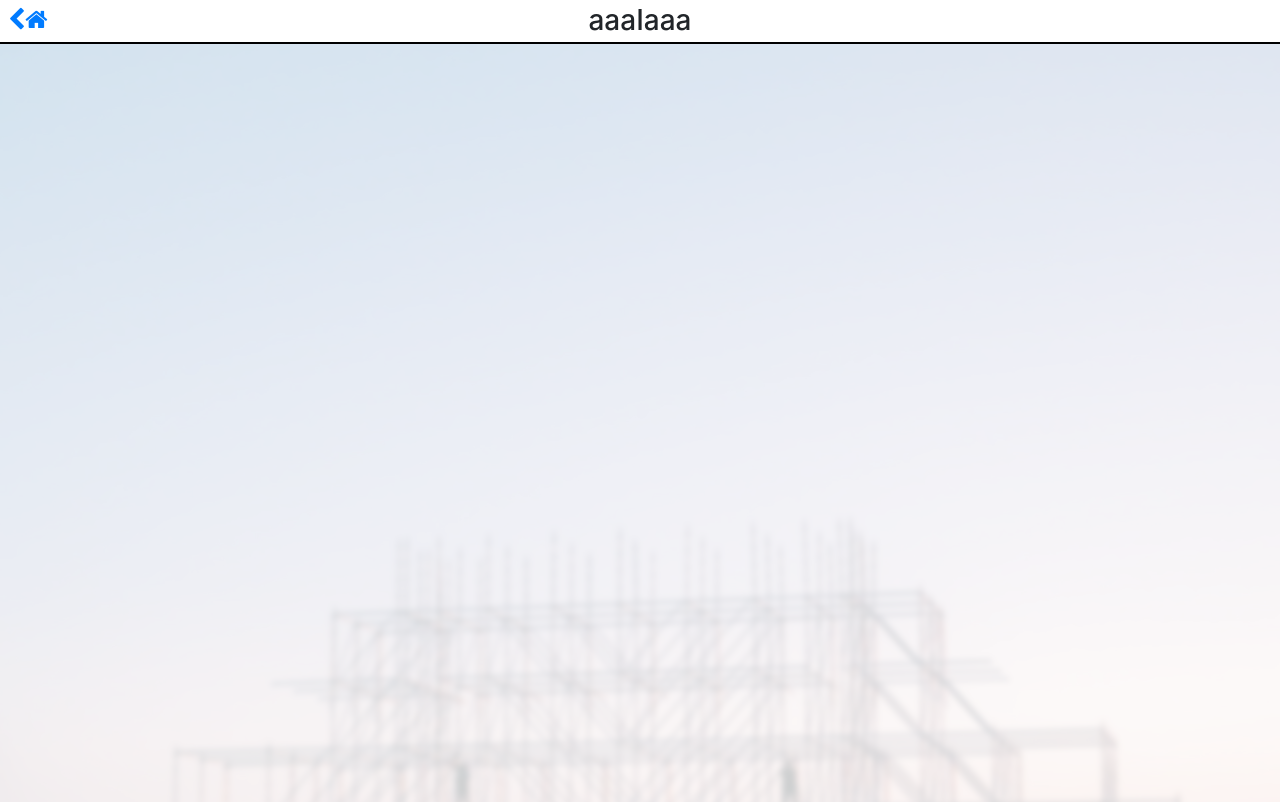
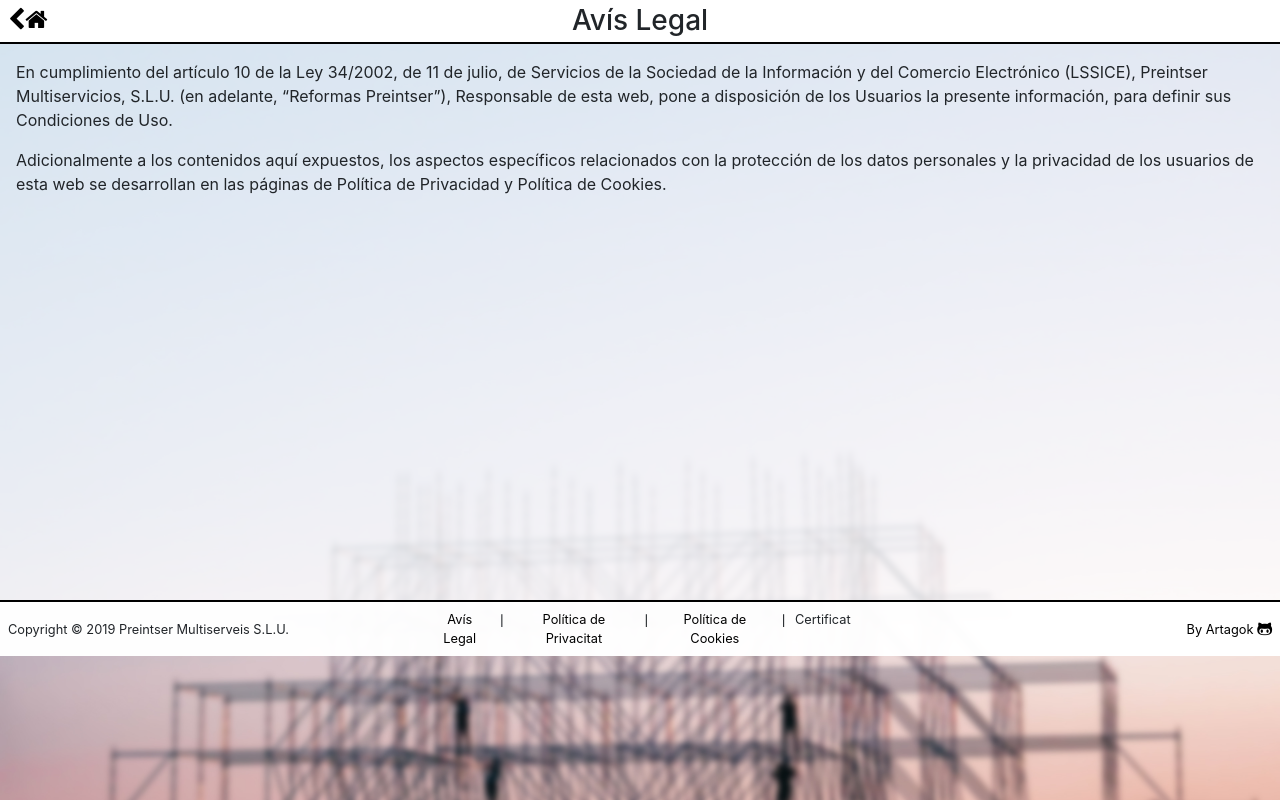
Before and after one commit to Artagok/preintser, a React (Create React App) app: page /legal in a window 1280 px wide. Shown: the top 802 px of the page. Built offline with nearby package versions, Linux system fonts and the light colour scheme.

Commit message:
10/02/2020 - Legal Texts (Z)

```diff
--- a/src/compontents/Contact.css
+++ b/src/compontents/Contact.css
@@ -8,6 +8,7 @@
   width: 30%;
   border: 1px solid black;
   text-align: center;
+  word-wrap: break-word;
   box-sizing: border-box;
   padding: 2rem;
   margin: 0 1rem;
--- a/src/compontents/Footer.css
+++ b/src/compontents/Footer.css
@@ -28,10 +28,19 @@
 .footer-item span {
   cursor: pointer;
 }
+.footer-item span:hover {
+  cursor: pointer;
+  color: #007bff;
+  text-decoration: underline;
+}
 .footer-item pre {
   margin: 0;
   font-size: inherit;
   overflow: hidden;
+}
+.footer-item a {
+  text-decoration: none;
+  color: black;
 }
 .certificate-modal {
   background: transparent !important;
--- a/src/compontents/LegalTexts.css
+++ b/src/compontents/LegalTexts.css
@@ -1,5 +1,5 @@
 .legaltexts-wrapper {
-  height: 1500px;
+  height: 600px;
 }
 .title-bar {
   padding: 0.25rem 0.5rem;
@@ -24,7 +24,14 @@
 }
 .title-bar-item:first-child > a {
   margin-right: auto;
+  color: black;
 }
 .title-bar .fa {
   font-size: 1.5rem;
 }
+
+/* === Content === */
+
+.legaltexts-content-wrapper {
+  padding: 0rem 1rem 0rem;
+}
--- a/src/compontents/LegalTexts.js
+++ b/src/compontents/LegalTexts.js
@@ -5,10 +5,17 @@ import { Button, Modal, ModalHeader, ModalBody, ModalFooter } from "reactstrap";
 import "./LegalTexts.css";
 
 const LegalTexts = props => {
+  /* Give content room above so it doesnt collide with TitleBar */
+  useEffect(() => {
+    document.getElementById("content-ref").style.paddingTop =
+      (document.getElementById("title-bar-ref").offsetHeight + 16).toString() +
+      "px";
+  }, []);
+
   // Title Bar =~ NavBar for this page
-  const TitleBar = () => (
+  const TitleBar = props => (
     <div style={{ position: "fixed" }}>
-      <div className="title-bar">
+      <div className="title-bar" id="title-bar-ref">
         <div className="title-bar-item">
           <Link to="/" onClick={() => window.scrollTo(0, 0)}>
             <i className="fa fa-chevron-left" aria-hidden="true"></i>
@@ -16,7 +23,7 @@ const LegalTexts = props => {
           </Link>
         </div>
         <div className="title-bar-item">
-          <h3>aaaIaaa</h3>
+          <h3>{props.lang.footer.legal[props.type]}</h3>
         </div>
         <div className="title-bar-item"> </div>
       </div>
@@ -27,7 +34,10 @@ const LegalTexts = props => {
     <LangContext.Consumer>
       {([lang, _]) => (
         <div className="legaltexts-wrapper">
-          <TitleBar />
+          <TitleBar lang={lang} type={props.type} />
+          <div className="legaltexts-content-wrapper" id="content-ref">
+            {content[props.type]}
+          </div>
         </div>
       )}
     </LangContext.Consumer>
@@ -35,3 +45,29 @@ const LegalTexts = props => {
 };
 
 export default LegalTexts;
+
+/* ====== Content of the Page ====== */
+// _0 --> legal
+// _1 --> privacy
+// _2 --> cookies
+// content = [_0, _1, _2]
+const _0 = props => (
+  <React.Fragment>
+    <p>
+      En cumplimiento del artículo 10 de la Ley 34/2002, de 11 de julio, de
+      Servicios de la Sociedad de la Información y del Comercio Electrónico
+      (LSSICE), Preintser Multiservicios, S.L.U. (en adelante, “Reformas
+      Preintser”), Responsable de esta web, pone a disposición de los Usuarios
+      la presente información, para definir sus Condiciones de Uso.
+    </p>
+    <p>
+      Adicionalmente a los contenidos aquí expuestos, los aspectos específicos
+      relacionados con la protección de los datos personales y la privacidad de
+      los usuarios de esta web se desarrollan en las páginas de Política de
+      Privacidad y Política de Cookies.
+    </p>
+  </React.Fragment>
+);
+const _1 = props => "Hola";
+const _2 = props => "Hola";
+const content = [<_0 />, <_1 />, <_2 />];
--- a/src/compontents/Navbar.css
+++ b/src/compontents/Navbar.css
@@ -3,7 +3,9 @@
   border-bottom: 2px solid black;
   padding: 0.1rem 1rem !important;
 }
-
+.navbar-wrapper .nav-item {
+  text-align: center;
+}
 .collapse li {
   margin: 0 0.25rem;
 }
```
